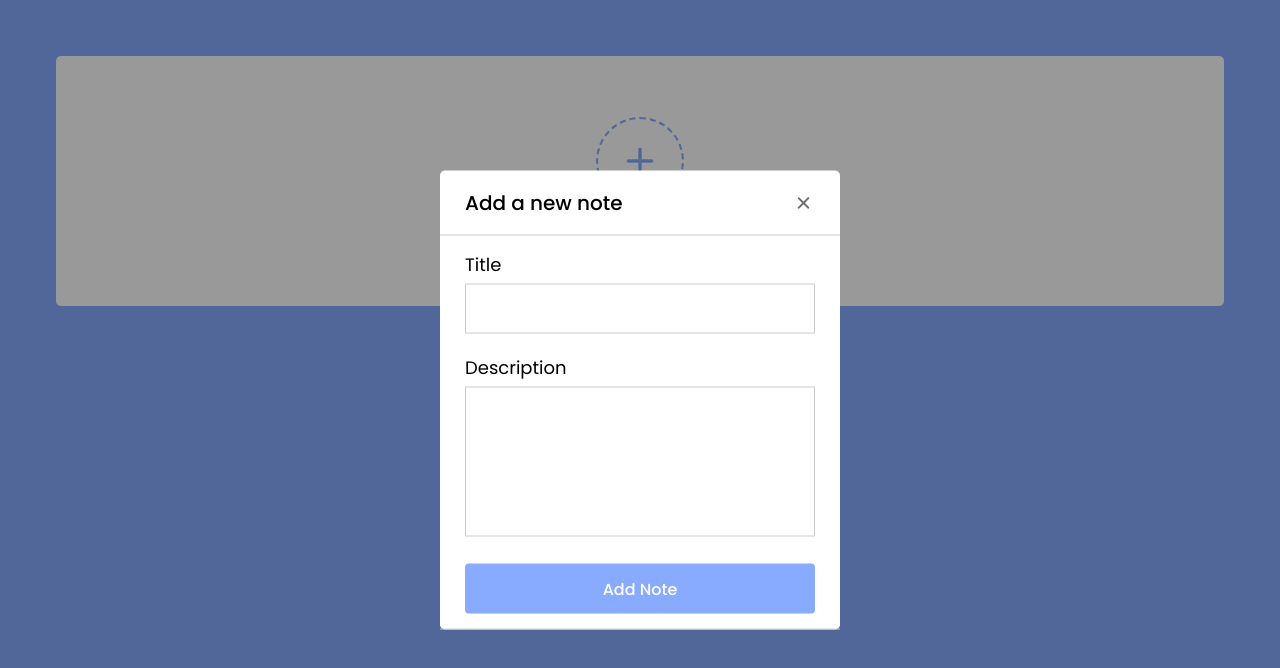
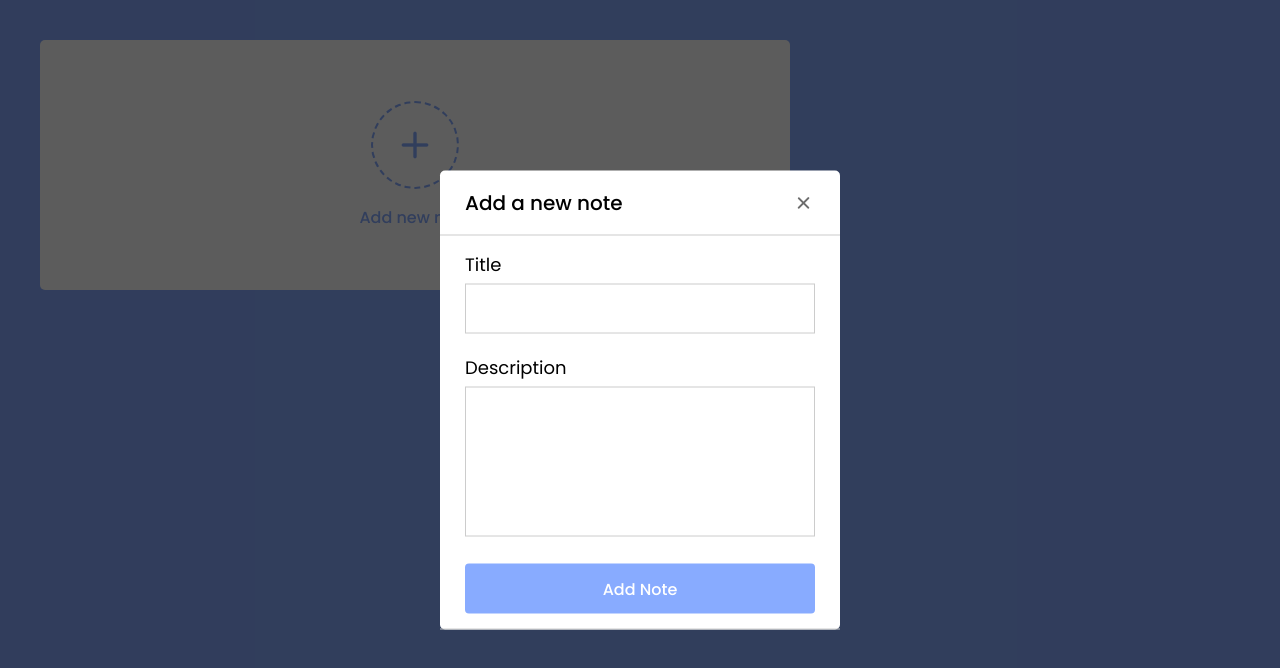
Before and after one commit to ManasSin/Vanilla-Js-Projects, a plain HTML site: page Note_app/index.html in a window 1280 px wide. Both pictures are taken after a click on the item "Add new note". Drawn offline with nearby package versions, Linux system fonts and the light colour scheme.

Commit message:
done with styling

```diff
--- a/Note_app/style.css
+++ b/Note_app/style.css
@@ -20,12 +20,16 @@ body {
 }
 
 .wrapper {
-  margin: 3.5rem;
+  margin: 2.5rem;
 
   display: grid;
   grid-template-columns: repeat(auto-fit, minmax(265px, 1fr));
   grid-auto-rows: 250px;
   gap: 1rem;
+}
+
+.wrapper > * {
+  max-width: 750px;
 }
 
 .wrapper li {
@@ -82,6 +86,8 @@ body {
 .note p {
   font-size: 22px;
   font-weight: 500;
+
+  text-transform: capitalize;
 }
 
 .note span {
@@ -127,7 +133,7 @@ body {
   transition: transform 0.2s ease;
 }
 
-.settings:hover .menu {
+.settings.show .menu {
   transform: scale(1);
 }
 
@@ -167,7 +173,7 @@ body {
   width: 100%;
   transform: translate(-50%, -50%);
 
-  z-index: 3;
+  z-index: 4;
 
   display: flex;
   flex-flow: column;
@@ -247,3 +253,13 @@ form .row label {
   font-weight: 500;
   border-radius: 4px;
 }
+
+/* * adding overlay */
+
+.popup-box .overLay {
+  width: 100%;
+  height: 100%;
+
+  background-color: rgba(0, 0, 0, 0.4);
+  z-index: 3;
+}
```
